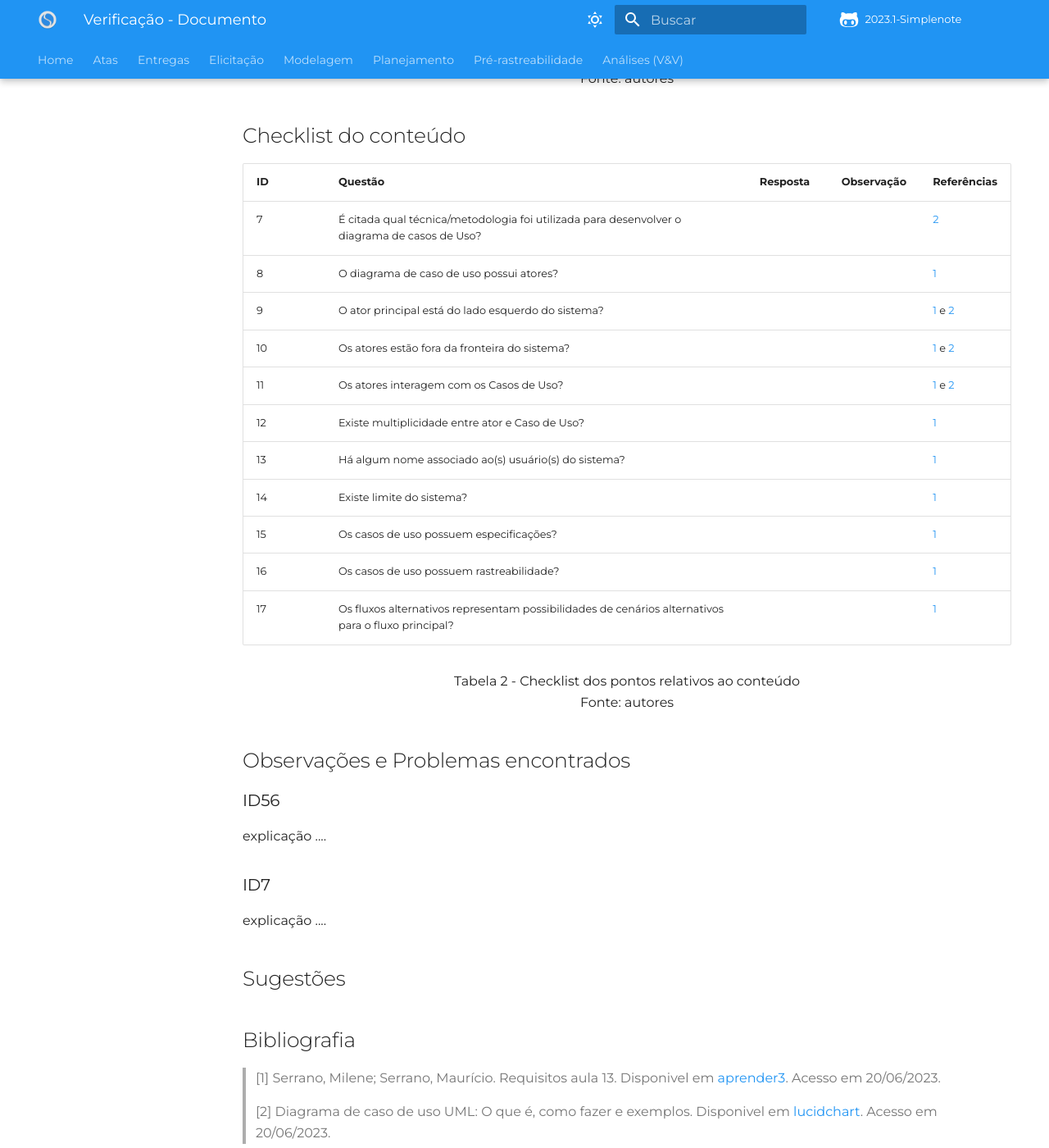
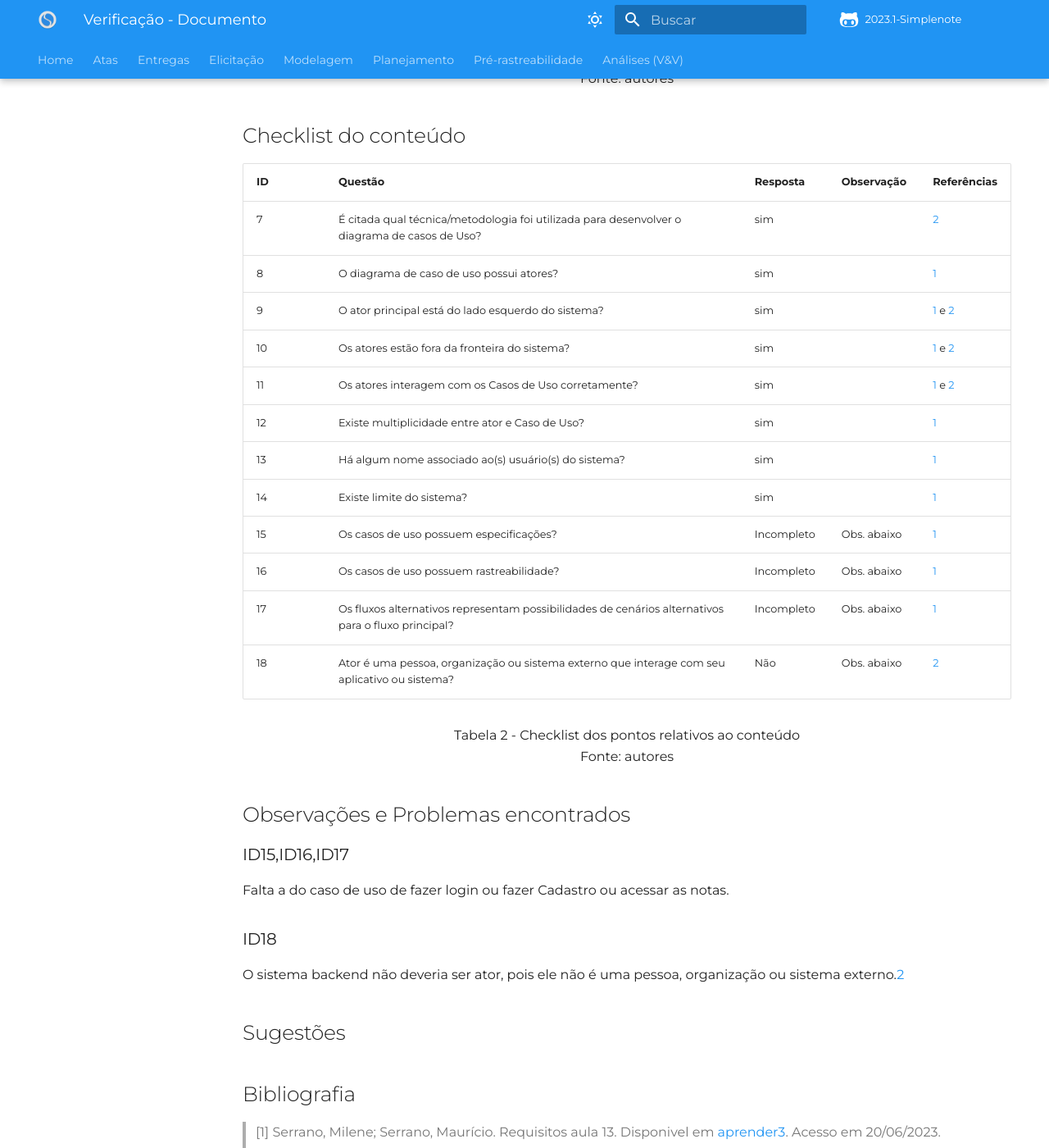
Before and after one commit to Requisitos-de-Software/2023.1-Simplenote, an MkDocs documentation site: the page built from docs/Analise-Grupo5/Modelagem/CasosDeUso.md, in a window 1280 px wide and 1400 px high, scrolled down 1352 px. Shown: the whole window at 82% size. Built offline with MkDocs 1.6.1 and Material for MkDocs 9.7.7, drawn with Linux system fonts in a browser that asks for light colours; some web fonts are replaced; comment, search, counter and statistics services are not loaded.

Commit message:
Update CasosDeUso.md

```diff
--- a/docs/Analise-Grupo5/Modelagem/CasosDeUso.md
+++ b/docs/Analise-Grupo5/Modelagem/CasosDeUso.md
@@ -37,30 +37,32 @@ Para avaliação do documento em aspectos formais e tecnicos, foi criado a tabel
 
 | ID   | Questão | Resposta | Observação | Referências |
 | ---- | ------- | -------- | ---------- |-------------|
-|  7   | É citada qual técnica/metodologia foi utilizada para desenvolver o diagrama de casos de Uso?       |          |            | [2](#ancora2)     |
-|  8   | O diagrama de caso de uso possui atores?                                                           |          |            | [1](#ancora1)     |
-|  9   | O ator principal está do lado esquerdo do sistema?                                                 |          |            | [1](#ancora1) e [2](#ancora2)     |
-|  10  | Os atores estão fora da fronteira do sistema?                                                      |          |            | [1](#ancora1) e [2](#ancora2)     |
-|  11  | Os atores interagem com os Casos de Uso?                                                           |          |            | [1](#ancora1) e [2](#ancora2)     |
-|  12  | Existe multiplicidade entre ator e Caso de Uso?                                                    |          |            | [1](#ancora1)     |
-|  13  | Há algum nome associado ao(s) usuário(s) do sistema?                                               |          |            | [1](#ancora1)     |
-|  14  | Existe limite do sistema?                                                                          |          |            | [1](#ancora1)     |
-|  15  | Os casos de uso possuem especificações?                                                            |          |            | [1](#ancora1)     |
-|  16  | Os casos de uso possuem rastreabilidade?                                                           |          |            | [1](#ancora1)     |
-|  17  | Os fluxos alternativos representam possibilidades de cenários alternativos para o fluxo principal? |          |            | [1](#ancora1)     |
+|  7   | É citada qual técnica/metodologia foi utilizada para desenvolver o diagrama de casos de Uso?        | sim     |            | [2](#ancora2)     |
+|  8   | O diagrama de caso de uso possui atores?                                                            | sim     |            | [1](#ancora1)     |
+|  9   | O ator principal está do lado esquerdo do sistema?                                                  | sim     |            | [1](#ancora1) e [2](#ancora2)    |
+|  10  | Os atores estão fora da fronteira do sistema?                                                       | sim     |            | [1](#ancora1) e [2](#ancora2)     |
+|  11  | Os atores interagem com os Casos de Uso corretamente?                                               | sim     |            | [1](#ancora1) e [2](#ancora2)     |
+|  12  | Existe multiplicidade entre ator e Caso de Uso?                                                     | sim         |            | [1](#ancora1)     |
+|  13  | Há algum nome associado ao(s) usuário(s) do sistema?                                                | sim         |            | [1](#ancora1)     |
+|  14  | Existe limite do sistema?                                                                           | sim         |            | [1](#ancora1)     |
+|  15  | Os casos de uso possuem especificações?                                                             | Incompleto  | Obs. abaixo           | [1](#ancora1)     |
+|  16  | Os casos de uso possuem rastreabilidade?                                                            | Incompleto  | Obs. abaixo          | [1](#ancora1)     |
+|  17  | Os fluxos alternativos representam possibilidades de cenários alternativos para o fluxo principal?  | Incompleto  | Obs. abaixo          | [1](#ancora1)     |
+|  18  | Ator é uma pessoa, organização ou sistema externo que interage com seu aplicativo ou sistema?       |  Não        | Obs. abaixo        | [2](#ancora2)     |
+
 
 
 <p align="center"> Tabela 2 - Checklist dos pontos relativos ao conteúdo <br> Fonte: autores </p>
 
 ## Observações e Problemas encontrados
 
-### ID56
+### ID15,ID16,ID17
 
-explicação ....
+Falta a do caso de uso de fazer login ou fazer Cadastro ou acessar as notas.
 
-### ID7
+### ID18
 
-explicação ....
+O sistema backend não deveria ser ator, pois ele não é uma pessoa, organização ou sistema externo.[2](#ancora2)
 
 ## Sugestões
 
```
